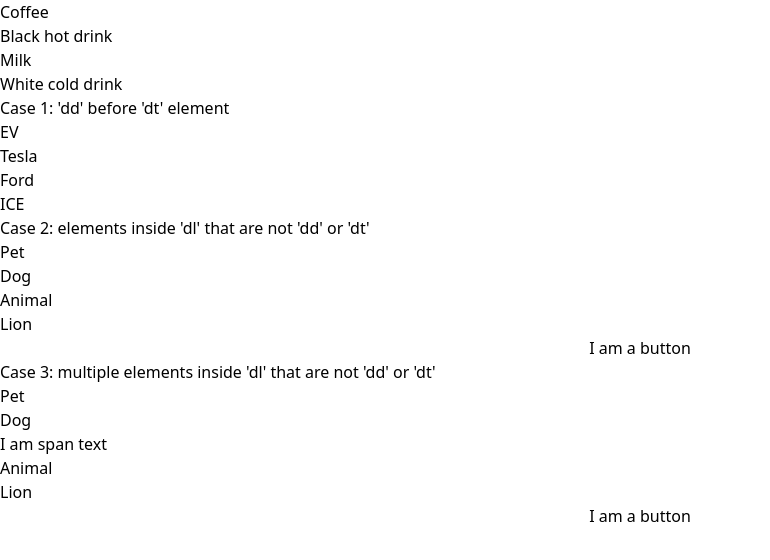
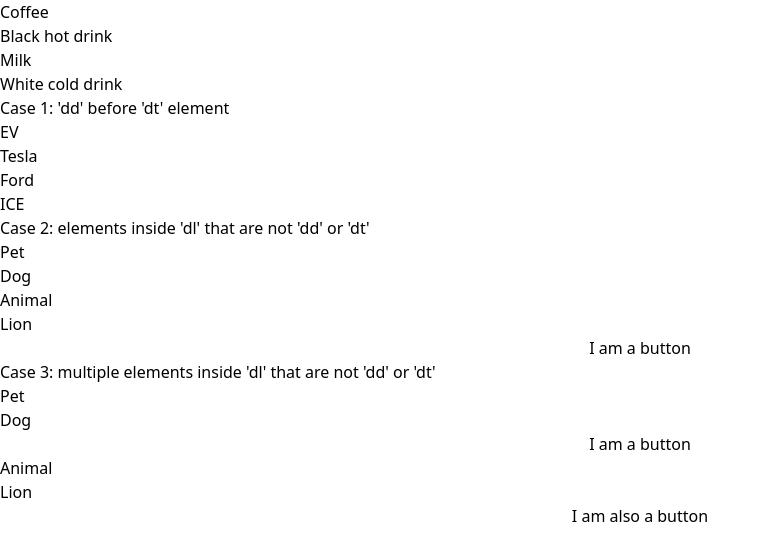
Before and after one commit to test-party/guinea-pig-next, a Next.js app: page /definition-list in a window 1280 px wide. Shown: the top 560 px of the page, without its empty margins (0-770 px from the left). Built offline with nearby package versions, Linux system fonts and the light colour scheme.

Commit message:
amk - span wasn't working

```diff
--- a/src/app/definition-list/page.tsx
+++ b/src/app/definition-list/page.tsx
@@ -36,12 +36,12 @@ export default function Page() {
                 <dl>
                     <dt>Pet</dt>
                     <dd>Dog</dd>
-                    <span>I am span text</span>
+                    <button>I am a button</button>
                     <div>
                         <dd>Animal</dd>
                         <dt>Lion</dt>
                     </div>
-                    <button>I am a button</button>
+                    <button>I am also a button</button>
                 </dl>
             </div>
         </div>
```
